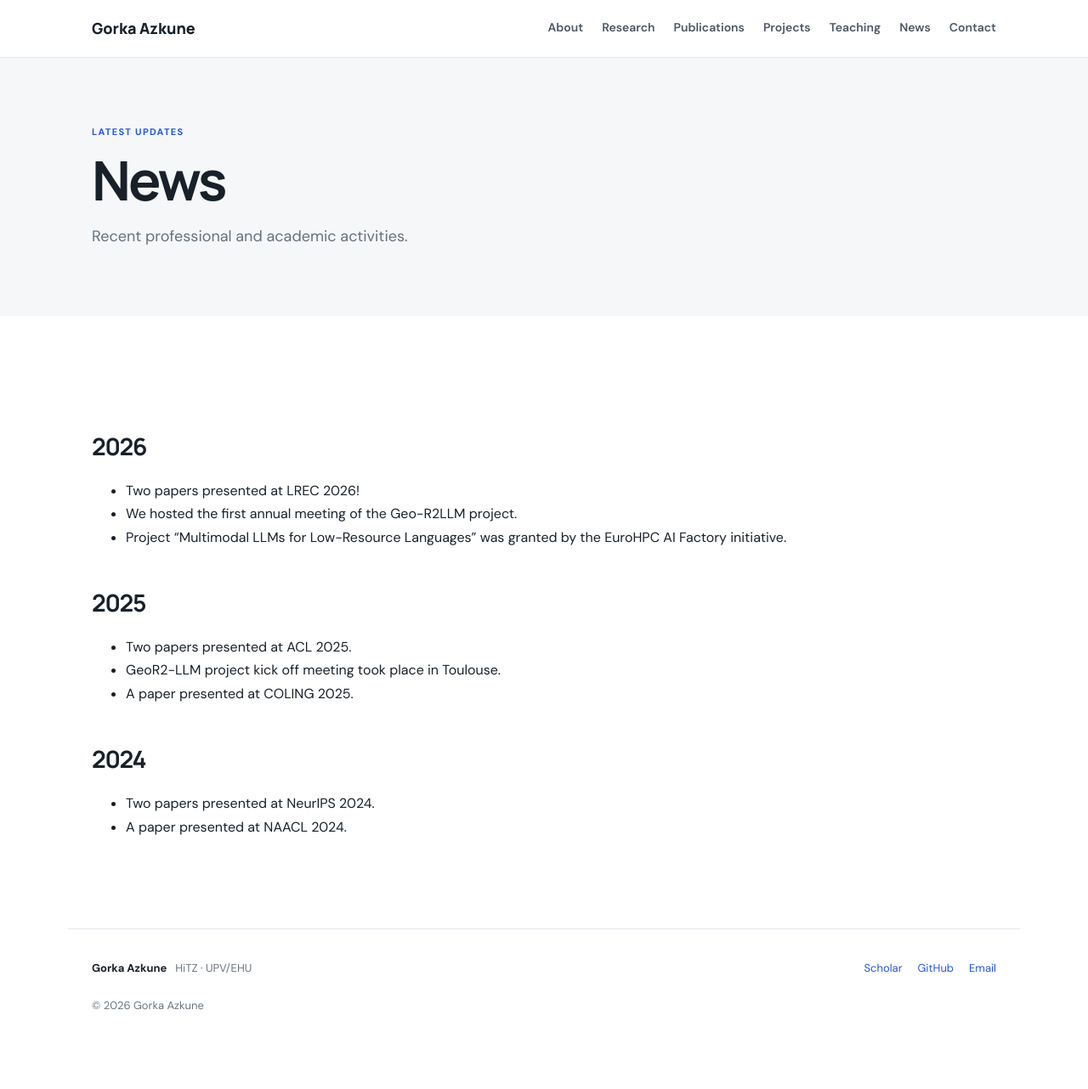
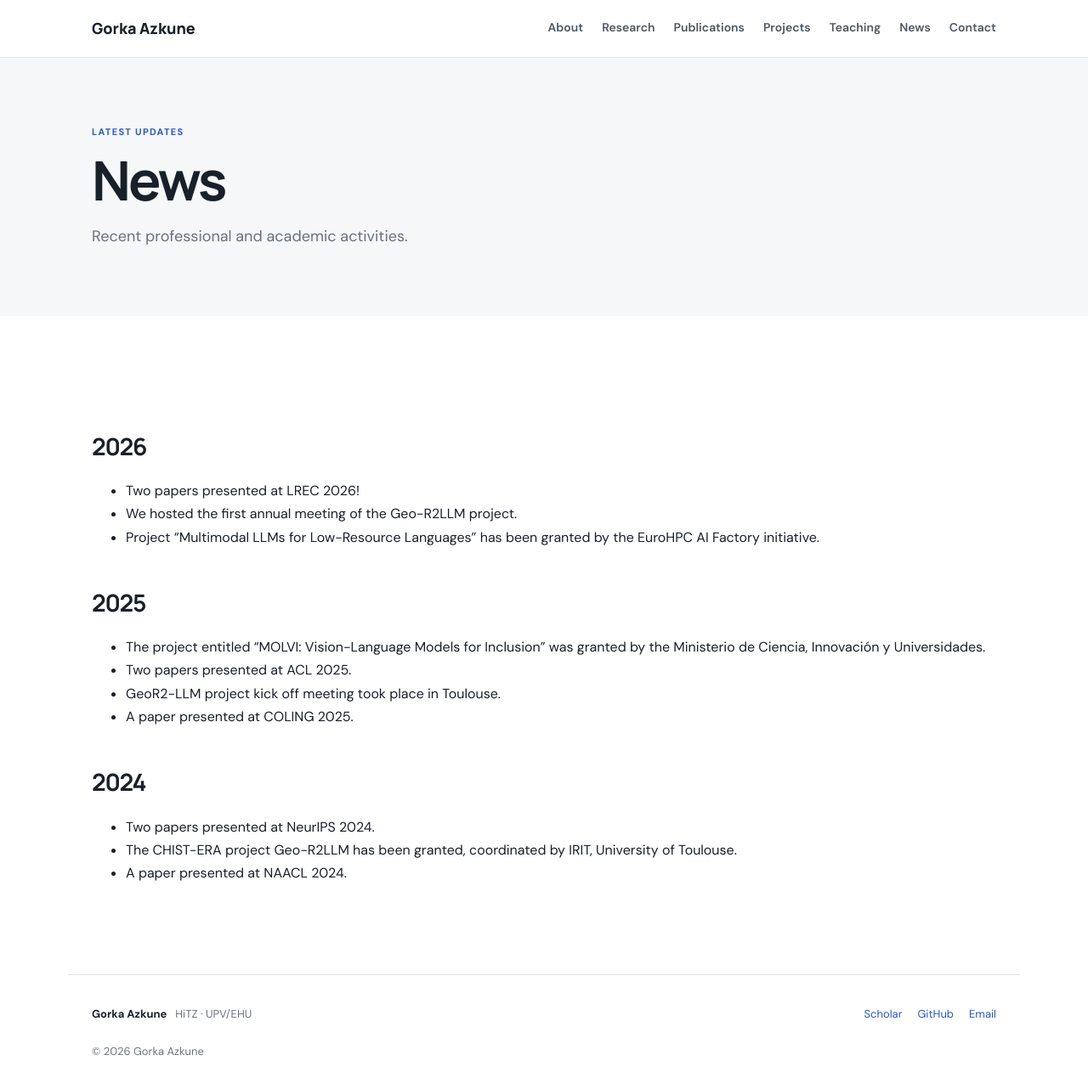
Before and after one commit to gazkune/gazkune.github.io, a Jekyll site: the page built from news.md, in a window 1280 px wide and 1299 px high. Shown: the top 1282 px of the window at 85% size. Built offline with Jekyll 4.4.1, drawn with Linux system fonts in a browser that asks for light colours.

Commit message:
news updated

```diff
--- a/news.md
+++ b/news.md
@@ -8,13 +8,15 @@ permalink: /news/
 ## 2026
 - Two papers presented at LREC 2026!
 - We hosted the first annual meeting of the Geo-R2LLM project.
-- Project "Multimodal LLMs for Low-Resource Languages" was granted by the EuroHPC AI Factory initiative.
+- Project "Multimodal LLMs for Low-Resource Languages" has been granted by the EuroHPC AI Factory initiative.
 
 ## 2025
+- The project entitled "MOLVI: Vision-Language Models for Inclusion" was granted by the Ministerio de Ciencia, Innovación y Universidades.
 - Two papers presented at ACL 2025.
 - GeoR2-LLM project kick off meeting took place in Toulouse.
 - A paper presented at COLING 2025.
 
 ## 2024
 - Two papers presented at NeurIPS 2024.
+- The CHIST-ERA project Geo-R2LLM has been granted, coordinated by IRIT, University of Toulouse.
 - A paper presented at NAACL 2024.
```
